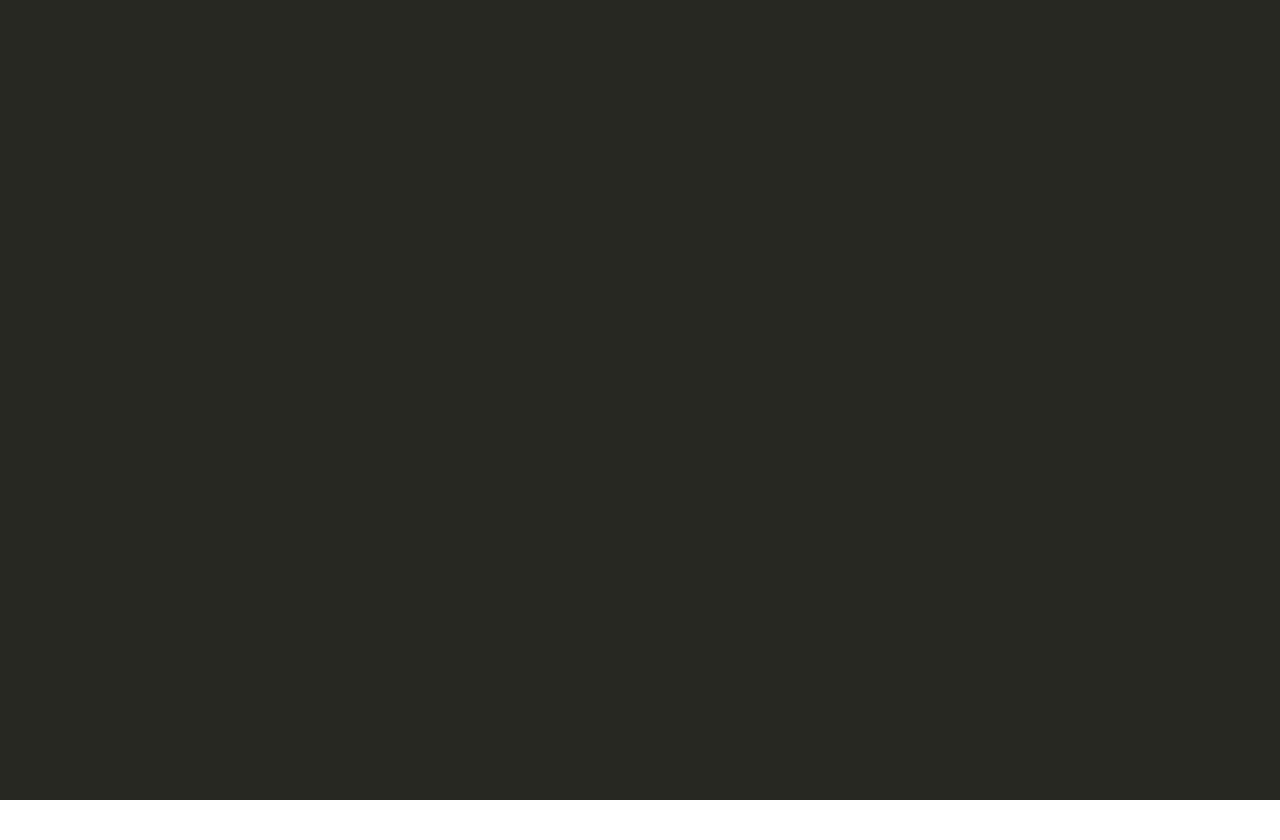
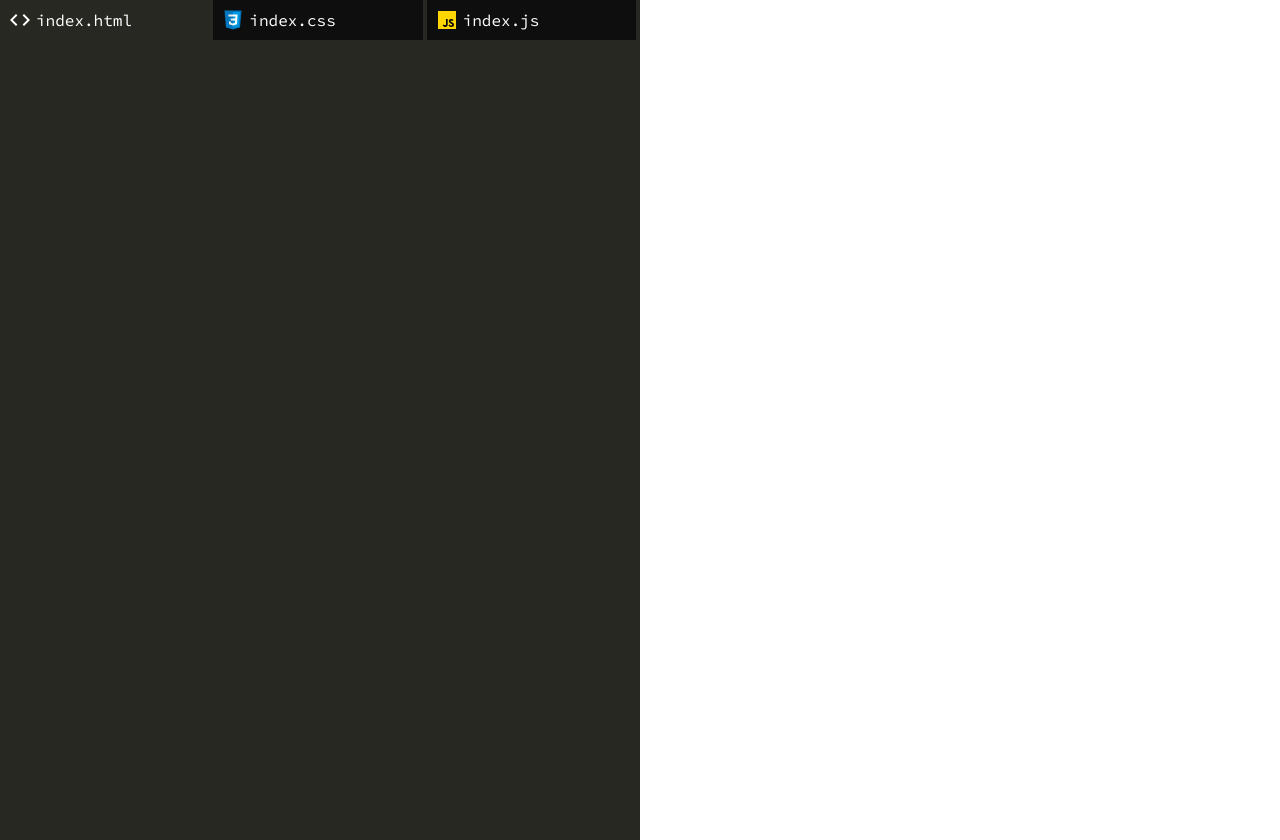
Before and after one commit to manakpandey/dyteditor, a React (Create React App) app: page / in a window 1280 px wide. Before the commit the page ends 800 px from the top, so only its background shows below. Built offline with nearby package versions, Linux system fonts and the light colour scheme.

Commit message:
files layout

```diff
--- a/src/app/index.scss
+++ b/src/app/index.scss
@@ -2,4 +2,14 @@
   width: 100%;
   min-height: 100%;
   height: 100%;
+  display: flex;
+
+  .de-ide {
+    flex: 1;
+    min-height: 100%;
+    height: 100%;
+  }
+  .de-preview{
+    flex:1;
+  }
 }
--- a/src/app/index.tsx
+++ b/src/app/index.tsx
@@ -1,11 +1,27 @@
 import React from "react";
 import "./index.scss";
 import Editor from "../component/Editor";
+import Files from "../component/Files";
+import { useState } from "react";
 
 function App() {
+  const [file, setFile] = useState<"html" | "css" | "javascript">("html");
+  const [html, setHtml] = useState("");
+  const [css, setCss] = useState("");
+  const [js, setJs] = useState("");
+
   return (
     <div className={"de-dyteditor"}>
-      <Editor language="html" />
+      <div className={"de-ide"}>
+        <Files
+          active={file}
+          onChange={(f: "html" | "css" | "javascript") => {
+            setFile(f);
+          }}
+        />
+        <Editor language={file} />
+      </div>
+      <div className={"de-preview"}></div>
     </div>
   );
 }
--- a/src/component/Editor/index.scss
+++ b/src/component/Editor/index.scss
@@ -1,4 +1,5 @@
 @import "../../scss/fonts";
+@import "../../scss/colors";
 
 .de-editor {
   position: relative;
@@ -27,14 +28,13 @@
     line-height: 1.5em;
     box-sizing: border-box;
 
-
     &.text {
       opacity: 1;
       margin: 0;
-      background: #272822;
+      background: $black;
       resize: none;
       color: transparent;
-      caret-color: #fff;
+      caret-color: $white;
       font-family: $code;
     }
 
--- a/src/component/Editor/index.tsx
+++ b/src/component/Editor/index.tsx
@@ -7,7 +7,7 @@ import "./prism.css";
 import "./index.scss";
 
 interface IEditor {
-  language: "html" | "js" | "css";
+  language: "html" | "javascript" | "css";
 }
 
 export default function Editor({ language }: IEditor): ReactElement {
@@ -24,6 +24,21 @@ export default function Editor({ language }: IEditor): ReactElement {
     if (ref.current?.scrollHeight) setTaHeight(ref.current?.scrollHeight);
   };
 
+  const handleKeyDown = (e: React.KeyboardEvent<HTMLTextAreaElement>) => {
+    console.log(e.currentTarget.selectionStart);
+    if (e.key === "Tab") {
+      const startPos = e.currentTarget.selectionStart;
+      const v =
+        text.substring(0, startPos) +
+        "    " +
+        text.substring(startPos, text.length);
+      e.preventDefault();
+      setText(v);
+    }
+  };
+
+  useEffect(() => {}, [text]);
+
   return (
     <div className={"de-editor"}>
       <textarea
@@ -33,8 +48,12 @@ export default function Editor({ language }: IEditor): ReactElement {
         value={text}
         style={{ height: taHeight }}
         onChange={handleOnChange}
+        onKeyDown={handleKeyDown}
       />
-      <pre className={"de-editor_code highlight"} style={{ height: taHeight }}>
+      <pre
+        className={"de-editor_code highlight line-numbers"}
+        style={{ height: taHeight }}
+      >
         <code className={`de-editor_codeblock language-${language}`}>
           {text}
         </code>
--- /dev/null
+++ b/src/component/Files/index.scss
@@ -0,0 +1,32 @@
+@import "../../scss/fonts";
+@import "../../scss/colors";
+
+.de-files_container {
+  display: flex;
+  flex-direction: row;
+  font-family: $code;
+  .de-file {
+    flex: 1;
+    cursor: pointer;
+    padding: 8px;
+    background-color: $grey;
+    color: $white;
+    border-right: $black 4px solid;
+    box-sizing: border-box;
+    display: flex;
+    align-items: center;
+    justify-content: flex-start;
+
+    & > svg {
+      margin-right: 4px;
+    }
+
+    &:hover {
+      background-color: $greyLight;
+    }
+
+    &.active {
+      background-color: $black;
+    }
+  }
+}
--- /dev/null
+++ b/src/component/Files/index.tsx
@@ -0,0 +1,38 @@
+import React from "react";
+import Css from "../../icons/css";
+import Html from "../../icons/html";
+import Js from "../../icons/js";
+import "./index.scss";
+
+interface IFiles {
+  onChange: (f: "html" | "css" | "javascript") => void;
+  active: "html" | "css" | "javascript";
+}
+
+export default function Files({ onChange, active }: IFiles) {
+  return (
+    <div className={"de-files_container"}>
+      <div
+        className={`de-file ${active === "html" ? "active" : ""}`}
+        onClick={() => onChange("html")}
+      >
+        <Html />
+        index.html
+      </div>
+      <div
+        className={`de-file ${active === "css" ? "active" : ""}`}
+        onClick={() => onChange("css")}
+      >
+        <Css />
+        index.css
+      </div>
+      <div
+        className={`de-file ${active === "javascript" ? "active" : ""}`}
+        onClick={() => onChange("javascript")}
+      >
+        <Js />
+        index.js
+      </div>
+    </div>
+  );
+}
--- /dev/null
+++ b/src/icons/css.tsx
@@ -0,0 +1,25 @@
+import React from "react";
+
+const Css = () => {
+  return (
+    <svg
+      xmlns="http://www.w3.org/2000/svg"
+      viewBox="0 0 48 48"
+      width="24px"
+      height="24px"
+    >
+      <path fill="#0277BD" d="M41,5H7l3,34l14,4l14-4L41,5L41,5z" />
+      <path fill="#039BE5" d="M24 8L24 39.9 35.2 36.7 37.7 8z" />
+      <path
+        fill="#FFF"
+        d="M33.1 13L24 13 24 17 28.9 17 28.6 21 24 21 24 25 28.4 25 28.1 29.5 24 30.9 24 35.1 31.9 32.5 32.6 21 32.6 21z"
+      />
+      <path
+        fill="#EEE"
+        d="M24,13v4h-8.9l-0.3-4H24z M19.4,21l0.2,4H24v-4H19.4z M19.8,27h-4l0.3,5.5l7.9,2.6v-4.2l-4.1-1.4L19.8,27z"
+      />
+    </svg>
+  );
+};
+
+export default Css;
--- /dev/null
+++ b/src/icons/html.tsx
@@ -0,0 +1,18 @@
+import React from "react";
+
+const Html = () => {
+  return (
+    <svg
+      xmlns="http://www.w3.org/2000/svg"
+      height="24px"
+      viewBox="0 0 24 24"
+      width="24px"
+      fill="#fff"
+    >
+      <path d="M0 0h24v24H0V0z" fill="none" />
+      <path d="M9.4 16.6L4.8 12l4.6-4.6L8 6l-6 6 6 6 1.4-1.4zm5.2 0l4.6-4.6-4.6-4.6L16 6l6 6-6 6-1.4-1.4z" />
+    </svg>
+  );
+};
+
+export default Html;
--- /dev/null
+++ b/src/icons/js.tsx
@@ -0,0 +1,20 @@
+import React from "react";
+
+const Js = () => {
+  return (
+    <svg
+      xmlns="http://www.w3.org/2000/svg"
+      viewBox="0 0 48 48"
+      width="24px"
+      height="24px"
+    >
+      <path fill="#ffd600" d="M6,42V6h36v36H6z" />
+      <path
+        fill="#000001"
+        d="M29.538 32.947c.692 1.124 1.444 2.201 3.037 2.201 1.338 0 2.04-.665 2.04-1.585 0-1.101-.726-1.492-2.198-2.133l-.807-.344c-2.329-.988-3.878-2.226-3.878-4.841 0-2.41 1.845-4.244 4.728-4.244 2.053 0 3.528.711 4.592 2.573l-2.514 1.607c-.553-.988-1.151-1.377-2.078-1.377-.946 0-1.545.597-1.545 1.377 0 .964.6 1.354 1.985 1.951l.807.344C36.452 29.645 38 30.839 38 33.523 38 36.415 35.716 38 32.65 38c-2.999 0-4.702-1.505-5.65-3.368L29.538 32.947zM17.952 33.029c.506.906 1.275 1.603 2.381 1.603 1.058 0 1.667-.418 1.667-2.043V22h3.333v11.101c0 3.367-1.953 4.899-4.805 4.899-2.577 0-4.437-1.746-5.195-3.368L17.952 33.029z"
+      />
+    </svg>
+  );
+};
+
+export default Js;
--- /dev/null
+++ b/src/scss/_colors.scss
@@ -0,0 +1,5 @@
+$black: #272822;
+$white: #fff;
+
+$grey: #0e0e0e;
+$greyLight: #202020;
```
Also changed, not shown: 1 other file (tests, documents, lock files or other folders).
